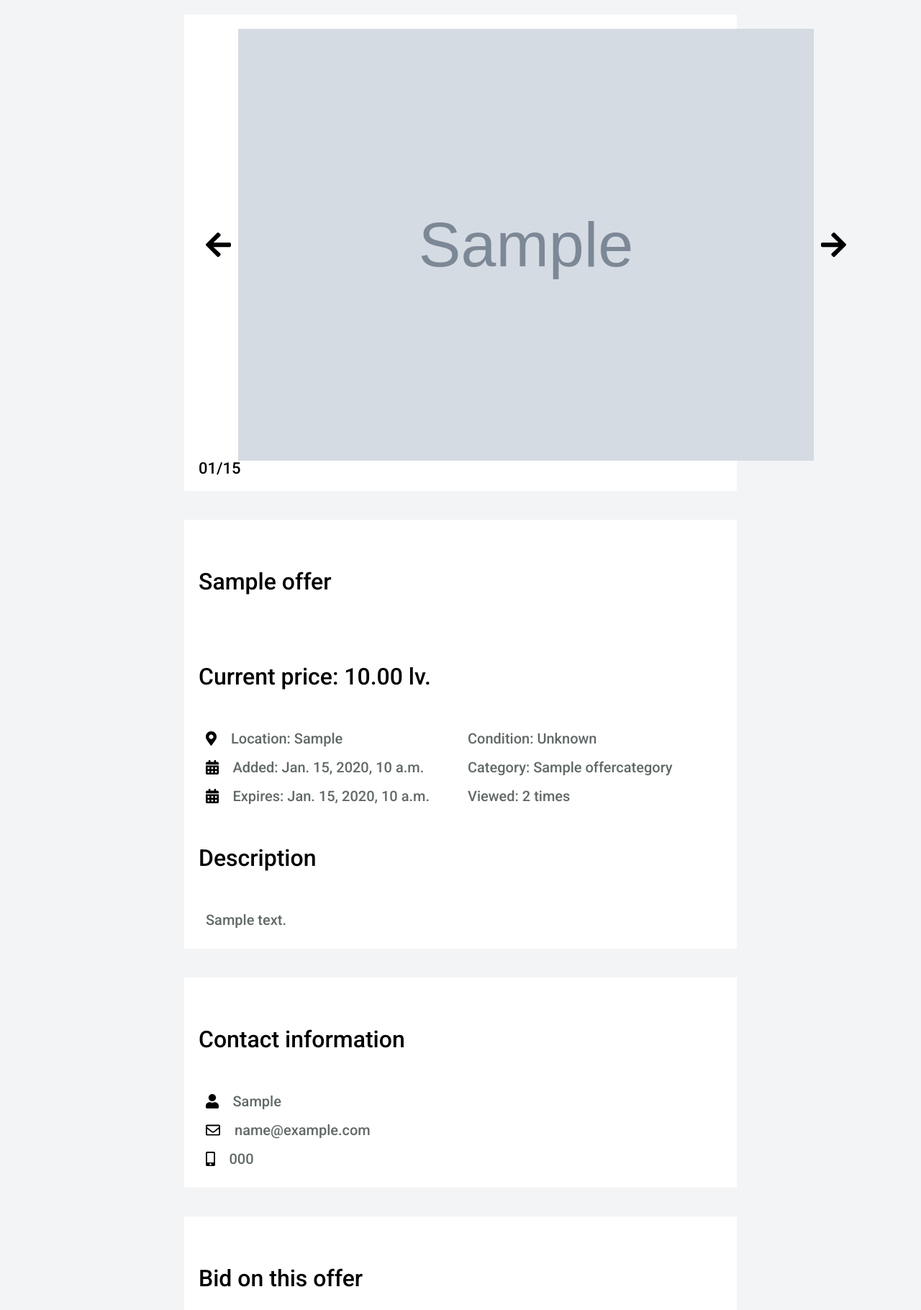
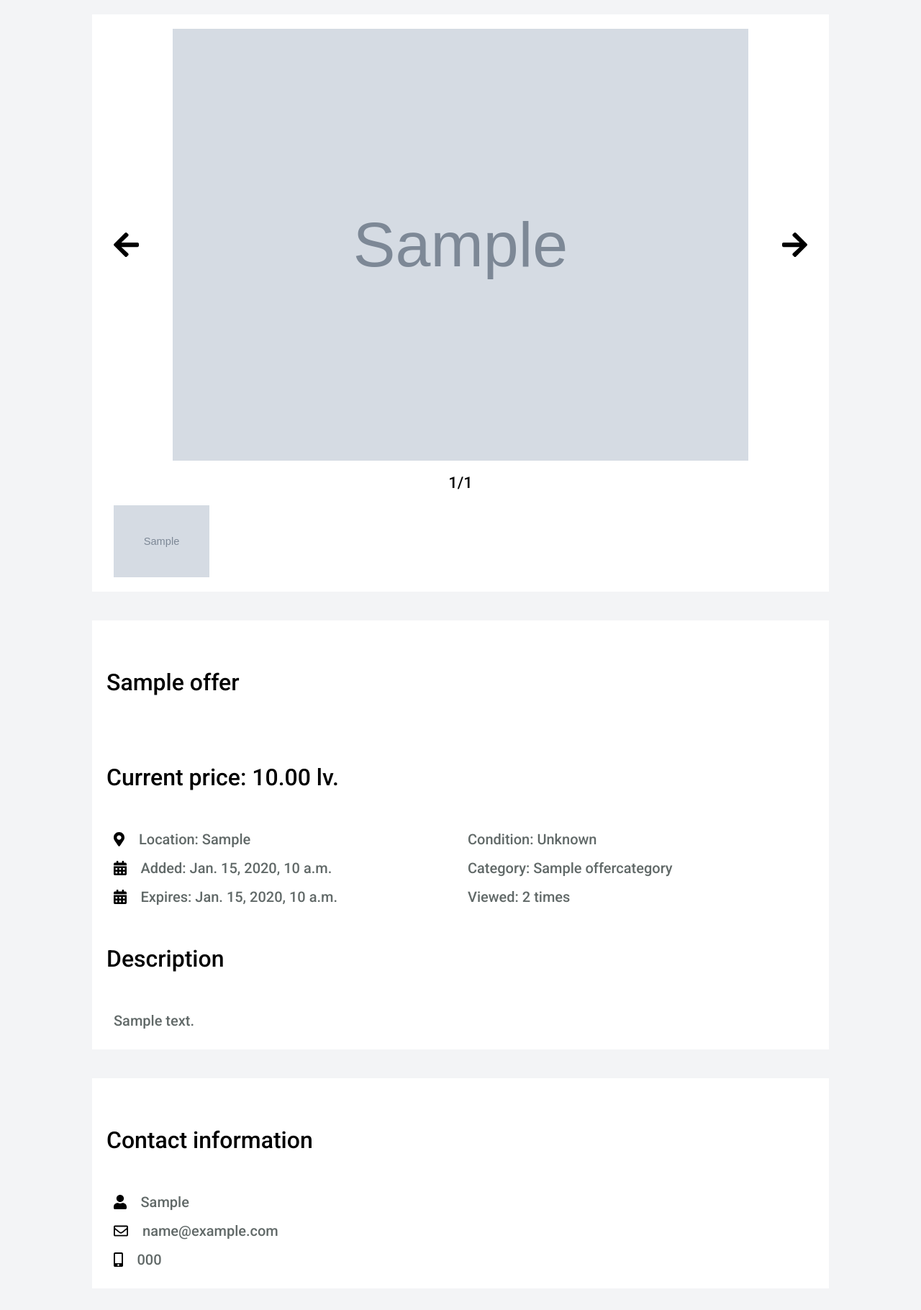
Before and after one commit to Peter-Andonov/Bidster, a Django app: page /offer-details/1/ in a window 1280 px wide. Shown: the part 100-1920 px from the top of the page at 72% size. Run offline with Django 3.2, Linux system fonts and the light colour scheme; tables that the repository leaves empty hold one stand-in row (values such as "Sample post"); grey boxes marked "Sample" are stand-in pictures.

Commit message:
added image scrolling to offer details page

```diff
--- a/bidster/app/views.py
+++ b/bidster/app/views.py
@@ -127,7 +127,7 @@ class OfferDetailsView(FormView):
             return super().form_invalid(bid_form)
 
     def get_context_data(self, **kwargs):
-        context = super(OfferDetailsView, self).get_context_data(**kwargs)
+        context = super().get_context_data(**kwargs)
         offer_id = self.kwargs['offer_id']
         offer = get_offer_by_id(offer_id=offer_id)
         offer_bids = None
@@ -141,6 +141,7 @@ class OfferDetailsView(FormView):
 
         context["user_is_creator"] = user_is_creator
         context["offer"] = offer
+        context["image_count"] = len(offer.imagegalery.images)
         context["offer_bids"] = offer_bids
         context["bid_form"] = context["form"]
         return context
--- a/bidster/static/css/06.Components/offer_details.css
+++ b/bidster/static/css/06.Components/offer_details.css
@@ -1,5 +1,5 @@
 .details__section {
-    width: 60%;
+    width: 80%;
     margin: 20px;
     padding: 20px;
     background-color: #fff;
@@ -7,6 +7,22 @@
     flex-direction: column;
     align-items: left;
     justify-content: flex-start;
+}
+
+.align-center {
+    align-items: center;
+}
+
+.space-between {
+    justify-content: space-between;
+}
+
+.arrow__icon {
+    margin: 10px;
+}
+
+.arrow__icon:hover {
+    cursor: pointer;
 }
 
 .details__section_title {
@@ -17,10 +33,10 @@
 }
 
 .details__galery {
+    width: 100%;
     display: flex;
     flex-direction: row;
     align-items: center;
-    justify-content: space-between;
 }
 
 .details__galery_image {
@@ -30,7 +46,16 @@
     object-fit: contain;
 }
 
+.details__galery_image_preview {
+    margin: 0 10px;
+    display: block;
+    width: auto;
+    height: 100px;
+    object-fit: contain;
+}
+
 .details__galery_image_counter {
+    margin: 20px;
     font-family: var(--text-font-primary);
     font-size: 22px;
     color: var(--text-color-primary);
--- /dev/null
+++ b/bidster/static/js/galery_scroller.js
@@ -0,0 +1,31 @@
+const leftArrow = document.querySelectorAll('.arrow__icon')[0];
+const rightArrow = document.querySelectorAll('.arrow__icon')[1];
+const focusImg = document.querySelectorAll('.details__galery_image')[0];
+const imgPreviews = document.querySelectorAll(".details__galery_image_preview");
+const imgPreviewsCounter = document.querySelector('.details__galery_image_counter');
+let currentIdx = 0;
+
+leftArrow.addEventListener("click", (e) => {
+    if(currentIdx <= 0){
+        return
+    }
+
+    currentIdx --;
+    focusImg.src = imgPreviews[currentIdx].src
+    updateCounter()
+});
+
+
+rightArrow.addEventListener("click", (e) => {
+    if(currentIdx >= imgPreviews.length - 1){
+        return
+    }
+
+    currentIdx ++;
+    focusImg.src = imgPreviews[currentIdx].src
+    updateCounter()
+});
+
+const updateCounter = () => {
+    imgPreviewsCounter.innerText = `${currentIdx + 1}/${imgPreviews.length}`
+}
--- a/bidster/templates/app/offer_details.html
+++ b/bidster/templates/app/offer_details.html
@@ -10,3 +10,7 @@
     {% include 'partials/offer_details_view.html' with offer=offer %}
 </div>
 {% endblock page_content %}
+
+{% block javascript %}
+<script type="module" src="{% static 'js/galery_scroller.js' %}"></script>
+{% endblock javascript %}
--- a/bidster/templates/partials/offer_details_view.html
+++ b/bidster/templates/partials/offer_details_view.html
@@ -1,12 +1,17 @@
 {% load static %}
 <div class="list-ver">
-    <div class="details__section">
+    <div class="details__section align-center">
+        <div class="details__galery space-between">
+            <img class="arrow__icon" height="40px" src="{% static 'icons/arrow-left-solid.svg' %}" />
+            <img class="details__galery_image" src="{{ offer.imagegalery.images.0.image.url }}" alt="">
+            <img class="arrow__icon" height="40px" src="{% static 'icons/arrow-right-solid.svg' %}" />
+        </div>
+        <div class="details__galery_image_counter">1/{{ image_count }}</div>
         <div class="details__galery">
-            <img class="card__icon" height="40px" src="{% static 'icons/arrow-left-solid.svg' %}" />
-            <img class="details__galery_image" src="{{ offer.imagegalery.images.0.image.url }}" alt="">
-            <img class="card__icon" height="40px" src="{% static 'icons/arrow-right-solid.svg' %}" />
+            {% for image in offer.imagegalery.images %}
+            <img class="details__galery_image_preview" src="{{ image.image.url }}" alt="">
+            {% endfor %}
         </div>
-        <div class="details__galery_image_counter">01/15</div>
     </div>
     <div class='details__section'>
         <h2 class="details__section_title">{{ offer.name }}</h2>
```
